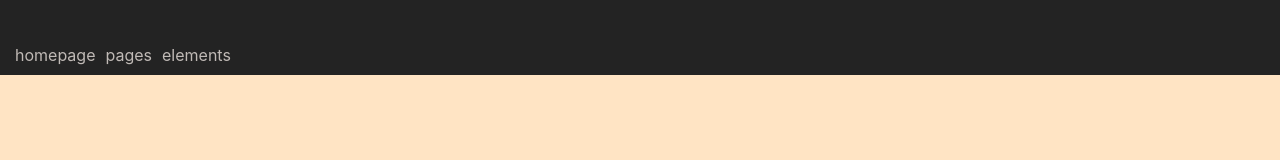
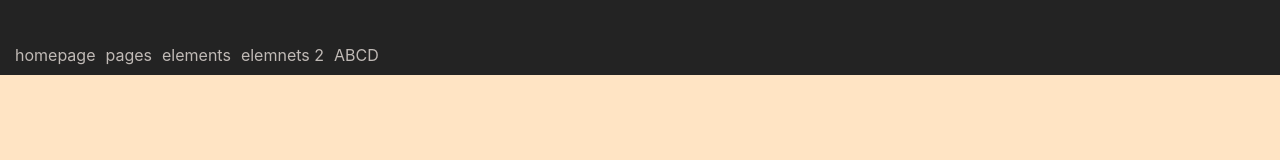
Before and after one commit to MykolaJakowlew/4CS-13, a React (Create React App) app: page / in a window 1280 px wide. Shown: the top 160 px of the page. Built offline with nearby package versions, Linux system fonts and the light colour scheme.

Commit message:
save progress

```diff
--- a/src/components/menu/index.js
+++ b/src/components/menu/index.js
@@ -21,6 +21,14 @@ const menuData = [
    { title: 'page C' },
    { title: 'page D' },
   ]
+ },
+ { title: 'elemnets 2' },
+ {
+  title: 'ABCD',
+  items: [
+   { title: 'ABCD 1' },
+   { title: 'ABCD 2' },
+  ]
  }
 ];
 
--- a/src/components/menu/menu-item/style.css
+++ b/src/components/menu/menu-item/style.css
@@ -15,6 +15,7 @@
   position: absolute;
   background-color: black;
   display: none;
+  z-index: 10;
 }
 
 .sub-menu:hover {
```
